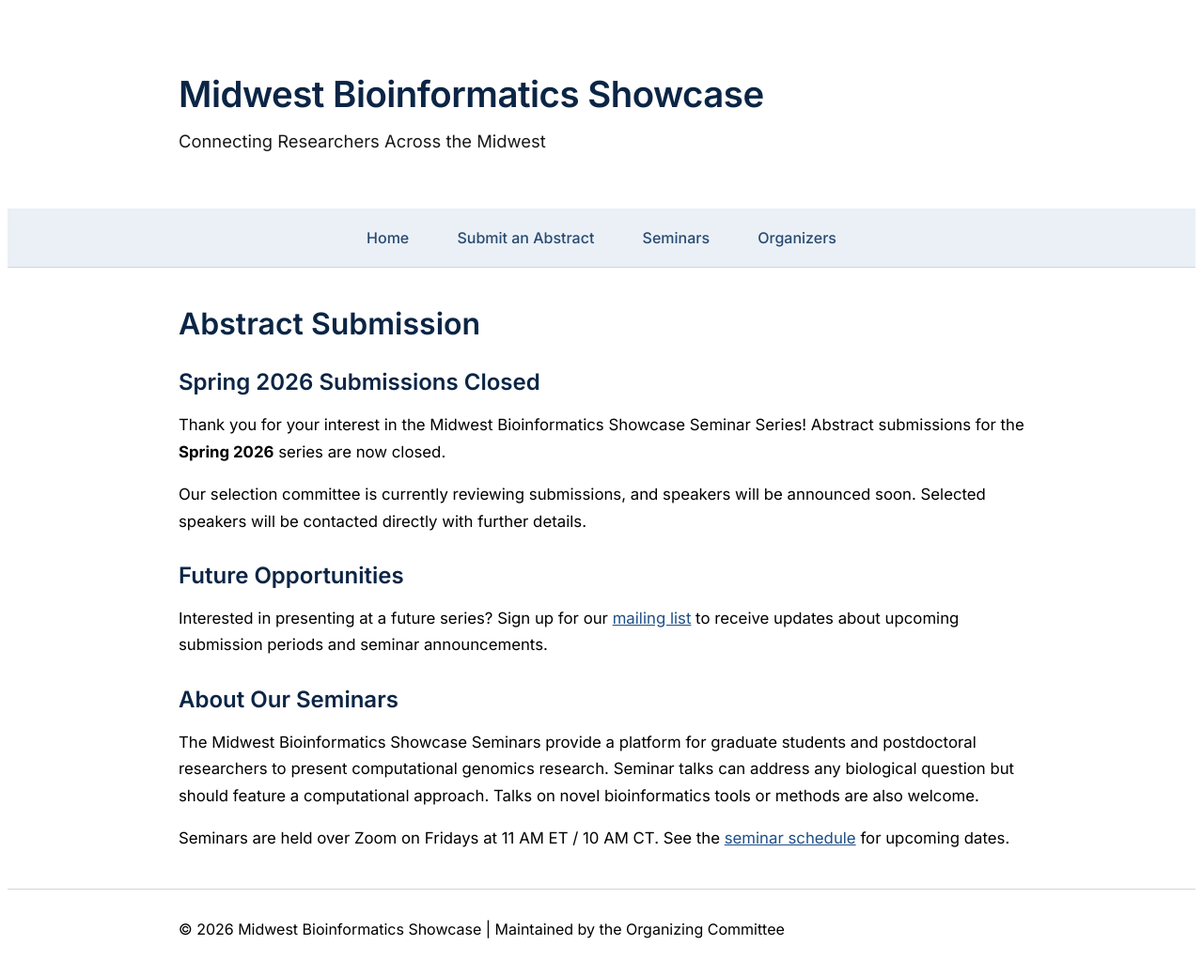
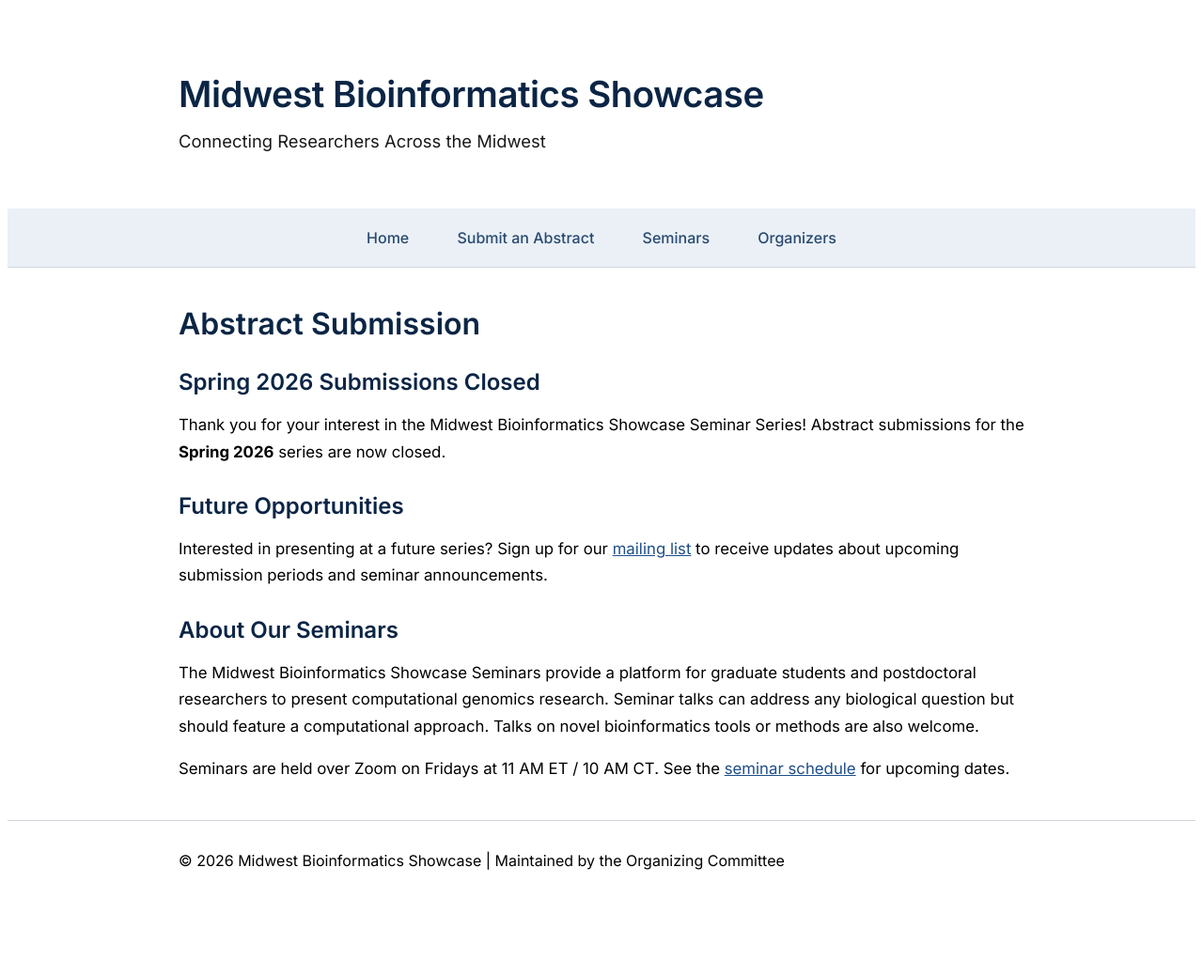
Before and after one commit to Midwest-Bioinformatics-Showcase/midwest-bioinformatics-showcase.github.io, a Jekyll site: the page built from submit.md, in a window 1280 px wide. Shown: the whole page at 94% size. Built offline with Jekyll 4.4.1, drawn with Linux system fonts in a browser that asks for light colours; after the commit the page ends 966 px from its top, so only the background shows below that.

Commit message:
updated submit page to reflect speakers have been chosen

```diff
--- a/submit.md
+++ b/submit.md
@@ -9,8 +9,6 @@ title: Submit an Abstract
 
 Thank you for your interest in the Midwest Bioinformatics Showcase Seminar Series! Abstract submissions for the **Spring 2026** series are now closed.
 
-Our selection committee is currently reviewing submissions, and speakers will be announced soon. Selected speakers will be contacted directly with further details.
-
 ## Future Opportunities
 
 Interested in presenting at a future series? Sign up for our [mailing list](https://forms.cloud.microsoft/r/MtLwnQnUUT) to receive updates about upcoming submission periods and seminar announcements.
```
